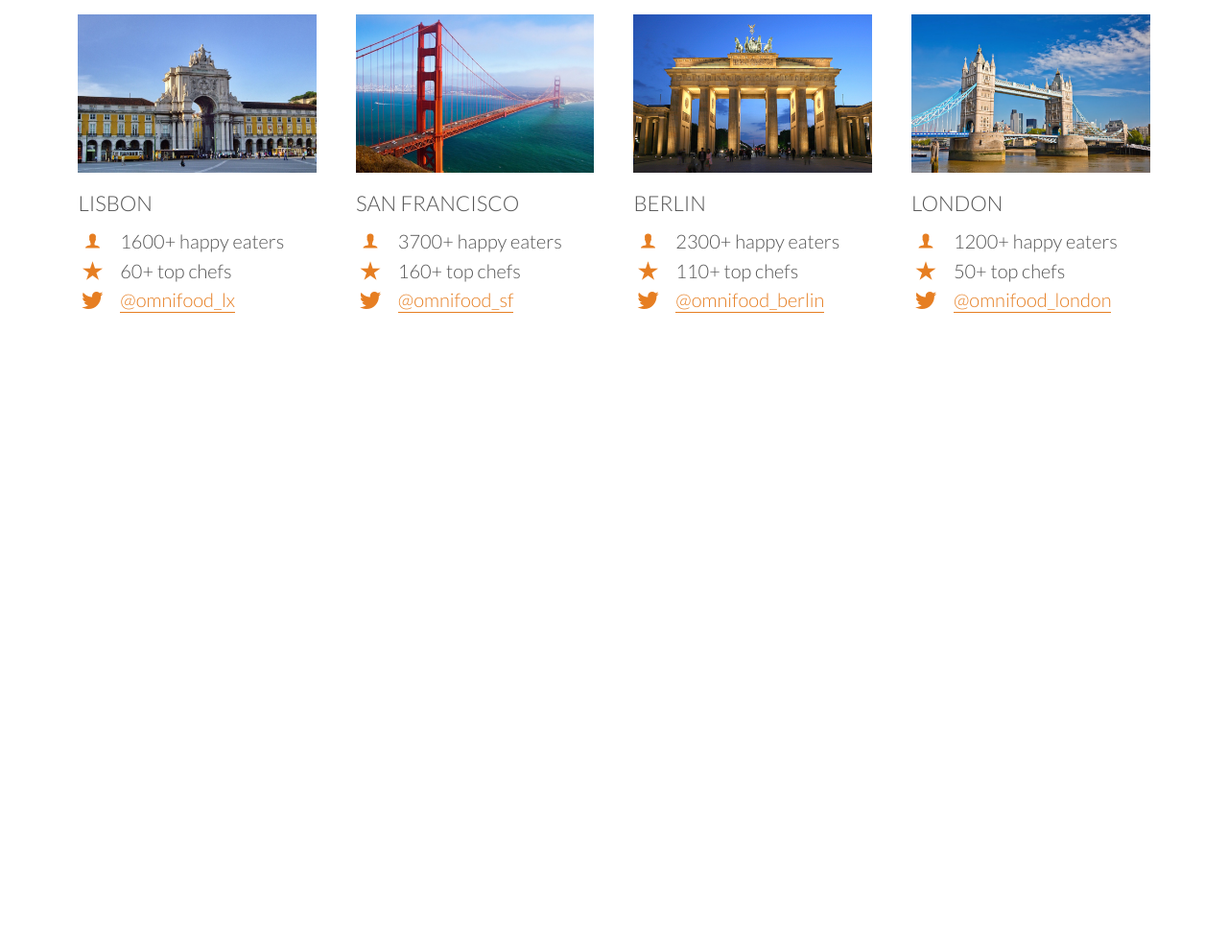
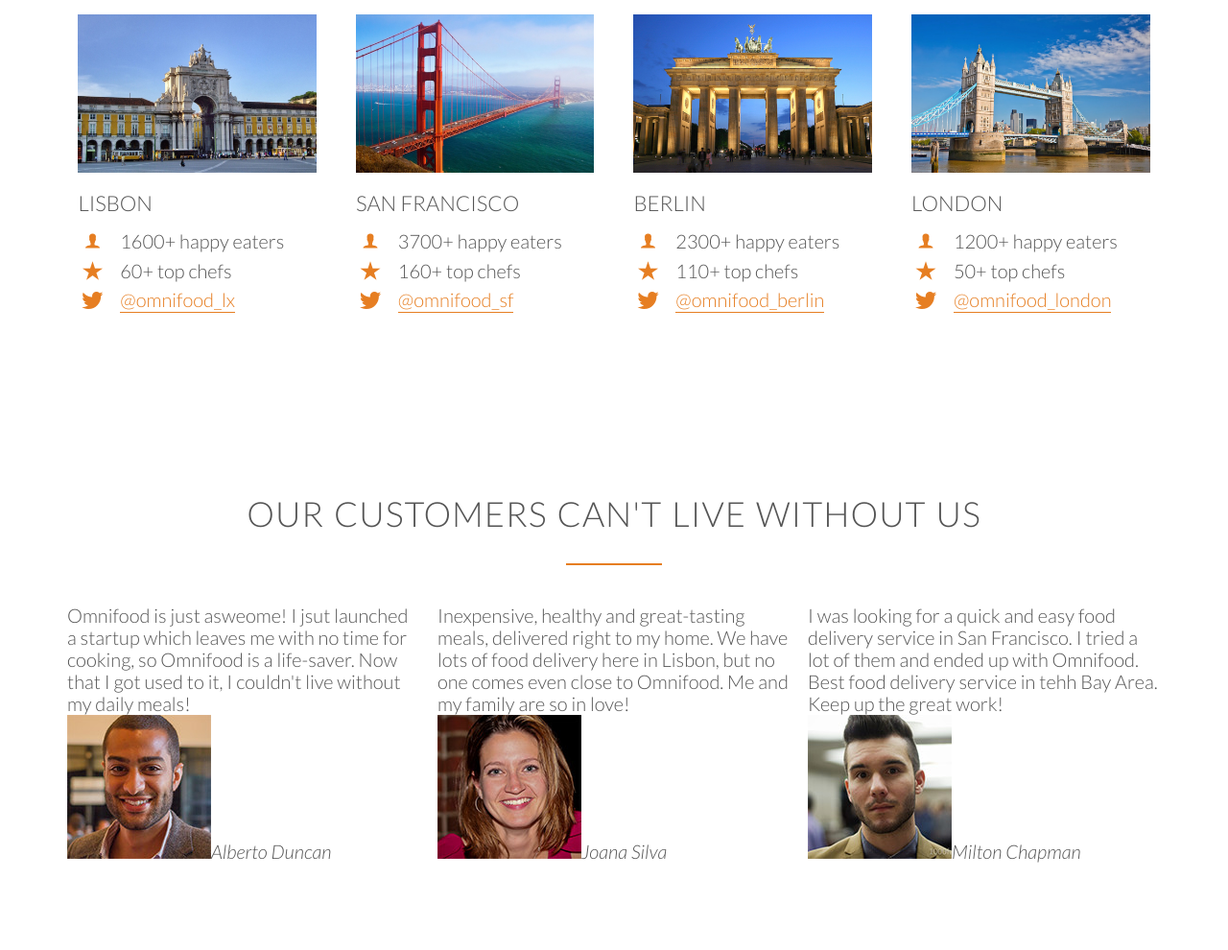
Before and after one commit to tanjahennis/omnifood, a plain HTML site: page index.html in a window 1280 px wide. Shown: the part 2930-3920 px from the top of the page at 96% size. Before the commit the page ends 3365 px from the top, so only its background shows below. Drawn offline with Linux system fonts and the light colour scheme; files whose address does not match are found by name.

Commit message:
add testimonials

```diff
--- a/index.html
+++ b/index.html
@@ -214,5 +214,31 @@
                 </div>
             </div>
         </section>
+
+        <section class="section-testimonials">
+            <div class="row">
+                <h2>Our customers can't live without us</h2>
+            </div>
+            <div class="row">
+                <div class="col span-1-of-3">
+                    <blockquote>
+                        Omnifood is just asweome! I jsut launched a startup which leaves me with no time for cooking, so Omnifood is a life-saver. Now that I got used to it, I couldn't live without my daily meals!
+                    </blockquote>
+                    <cite><img src="resources/img/customer-1.jpg">Alberto Duncan</cite>
+                </div>
+                <div class="col span-1-of-3">
+                    <blockquote>
+                        Inexpensive, healthy and great-tasting meals, delivered right to my home. We have lots of food delivery here in Lisbon, but no one comes even close to Omnifood. Me and my family are so in love!
+                    </blockquote>
+                    <cite><img src="resources/img/customer-2.jpg">Joana Silva</cite>
+                </div>
+                <div class="col span-1-of-3">
+                    <blockquote>
+                        I was looking for a quick and easy food delivery service in San Francisco. I tried a lot of them and ended up with Omnifood. Best food delivery service in tehh Bay Area. Keep up the great work!
+                    </blockquote>
+                    <cite><img src="resources/img/customer-3.jpg">Milton Chapman</cite>
+                </div>
+            </div>
+        </section>
     </body>
 </html>
```
